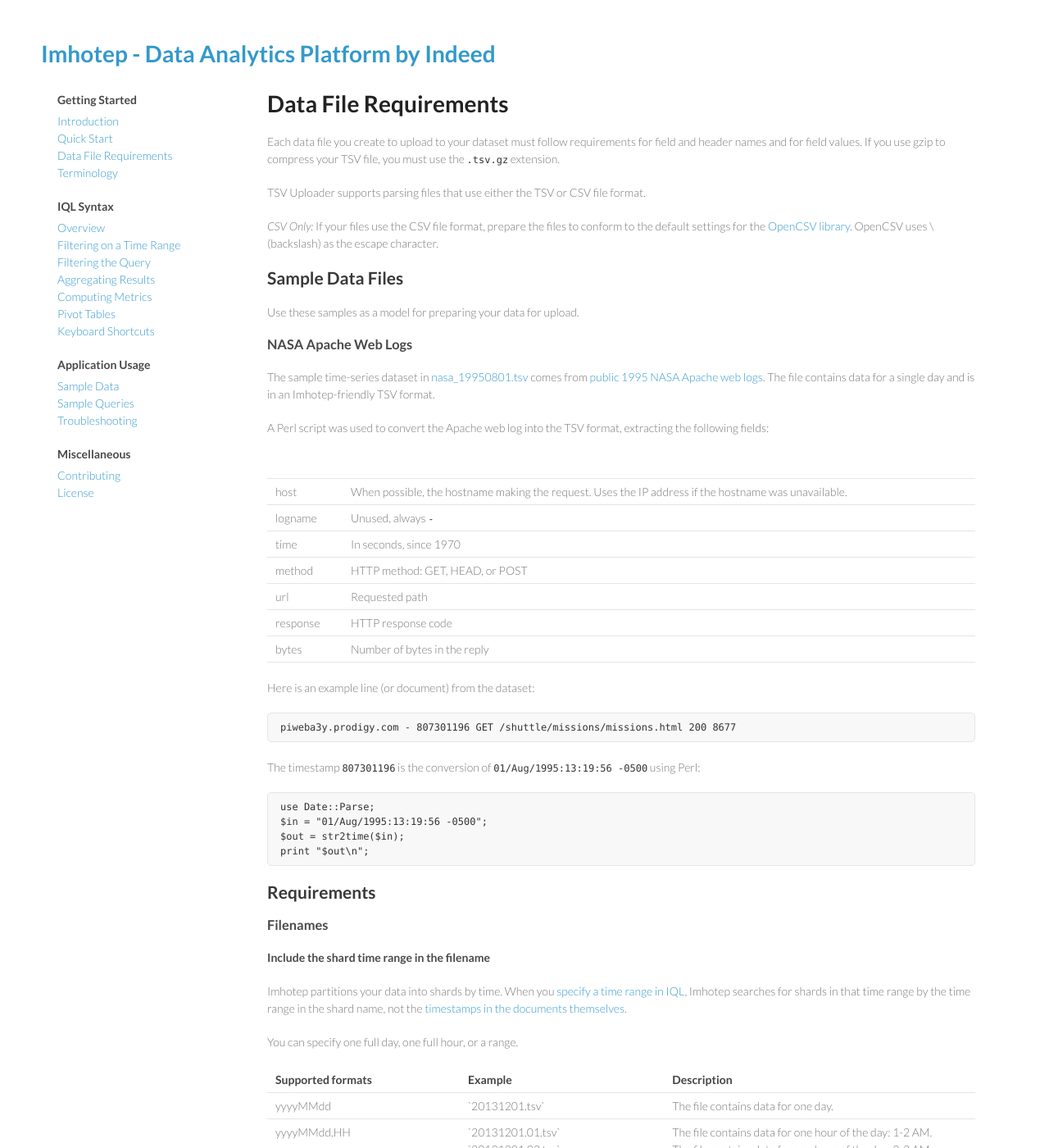
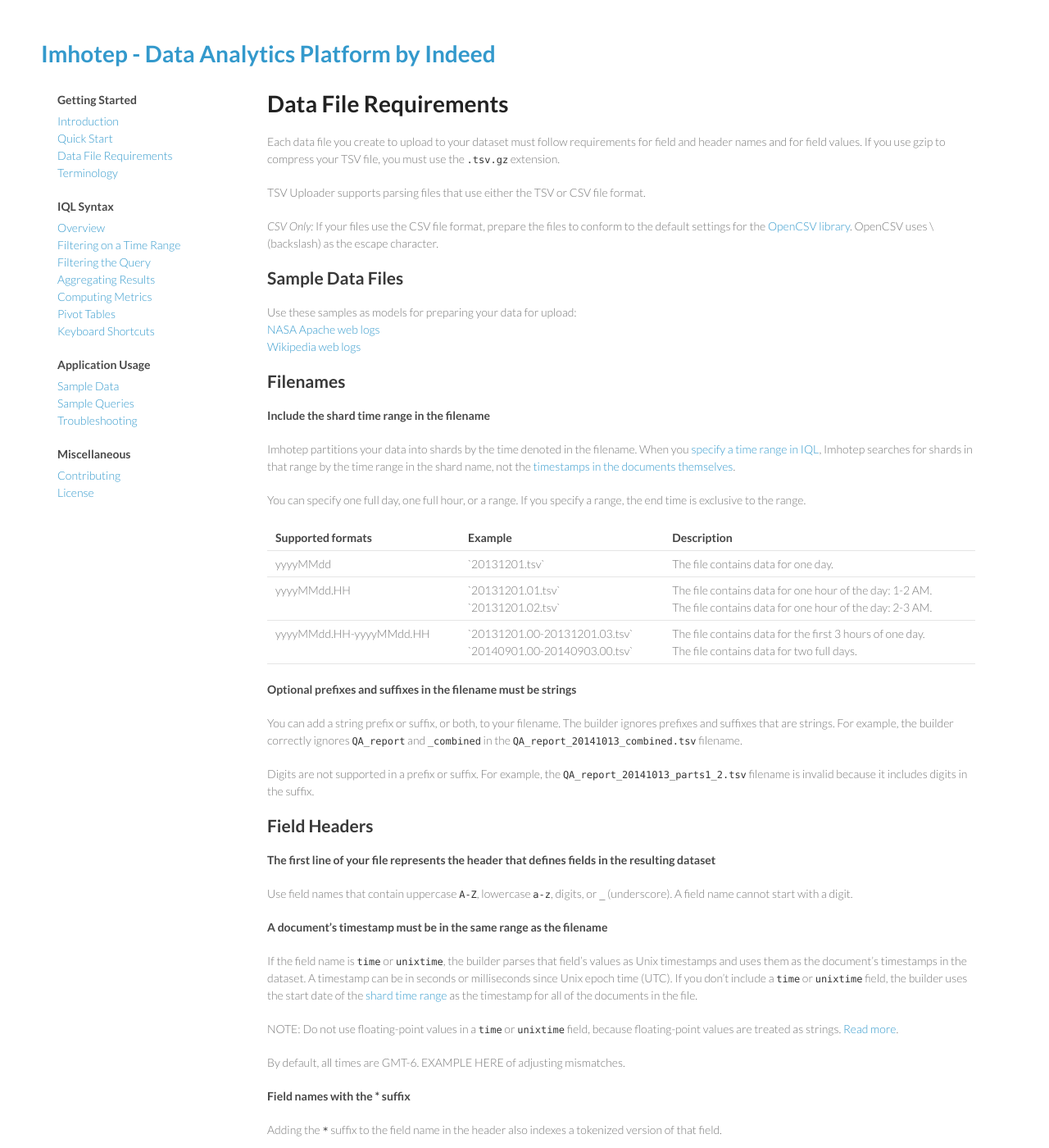
Before and after one commit to indeedeng/imhotep, a Jekyll site: the page built from docs/data-file-requirements.md, in a window 1280 px wide and 1400 px high. Shown: the whole window at 82% size. Built offline with Jekyll 4.4.1, drawn with Linux system fonts in a browser that asks for light colours; Markdown is read by kramdown in place of the engine named in the settings; some of the changed text lies outside the part shown.

Commit message:
tech edits

```diff
--- a/docs/data-file-requirements.md
+++ b/docs/data-file-requirements.md
@@ -11,43 +11,16 @@
 *CSV Only:* If your files use the CSV file format, prepare the files to conform to the default settings for the [OpenCSV library](http://opencsv.sourceforge.net/apidocs/constant-values.html#au.com.bytecode.opencsv.CSVParser.DEFAULT_STRICT_QUOTES). OpenCSV uses \ (backslash) as the escape character.
 
 ## Sample Data Files
-Use these samples as a model for preparing your data for upload.
+Use these samples as models for preparing your data for upload:<br>
+[NASA Apache web logs](../sample-data#nasa-apache-web-logs)<br>
+[Wikipedia web logs](../sample-data#wikipedia-web-logs)
 
-### NASA Apache Web Logs
-The sample time-series dataset in [nasa_19950801.tsv](http://indeedeng.github.io/imhotep/files/nasa_19950801.tsv) comes from [public 1995 NASA Apache web logs](http://ita.ee.lbl.gov/html/contrib/NASA-HTTP.html). The file contains data for a single day and is in an Imhotep-friendly TSV format.
-
-A Perl script was used to convert the Apache web log into the TSV format, extracting the following fields:
-
-| | |
-| ----- | ------- |
-| host | When possible, the hostname making the request. Uses the IP address if the hostname was unavailable. |
-| logname | Unused, always `-` |
-| time | In seconds, since 1970 |
-| method | HTTP method: GET, HEAD, or POST |
-| url | Requested path |
-| response | HTTP response code |
-| bytes | Number of bytes in the reply |
-
-Here is an example line (or document) from the dataset:
-
-<pre>piweba3y.prodigy.com - 807301196 GET /shuttle/missions/missions.html 200 8677</pre>
-
-The timestamp `807301196` is the conversion of `01/Aug/1995:13:19:56 -0500` using Perl:
-
-<pre>use Date::Parse;
-$in = "01/Aug/1995:13:19:56 -0500";
-$out = str2time($in);
-print "$out\n";</pre>
-
-
-## Requirements
-
-### Filenames
+## Filenames
 
 #### <a name="shard-timerange"></a>Include the shard time range in the filename
-Imhotep partitions your data into shards by time. When you [specify a time range in IQL][timerange], Imhotep searches for shards in that time range by the time range in the shard name, not the [timestamps in the documents themselves](#time).
+Imhotep partitions your data into shards by the time denoted in the filename. When you [specify a time range in IQL][timerange], Imhotep searches for shards in that  range by the time range in the shard name, not the [timestamps in the documents themselves](#time).
 
-You can specify one full day, one full hour, or a range.
+You can specify one full day, one full hour, or a range. If you specify a range, the end time is exclusive to the range.
 <table>
   <tr>
     <th>Supported formats</th>
@@ -71,24 +44,25 @@
    </tr>
   </table>
 
-#### Do not use digits in an optional and arbitrary prefix or suffix
+#### Optional prefixes and suffixes in the filename must be strings
+You can  add a string prefix or suffix, or both, to your filename. The builder ignores prefixes and suffixes that are strings. For example, the builder correctly ignores `QA_report` and `_combined` in the  `QA_report_20141013_combined.tsv` filename.
 
-For example, the `QA_report_20141013_parts1_2.tsv` filename is invalid because it includes digits in the suffix. In contrast, the builder correctly ignores the optional prefix and suffix in the  `QA_report_20141013_combined.tsv` filename.
+Digits are not supported in a prefix or suffix. For example, the `QA_report_20141013_parts1_2.tsv` filename is invalid because it includes digits in the suffix.
 
-### Field Headers
+## Field Headers
 
 #### The first line of your file represents the header that defines fields in the resulting dataset
 
 Use field names that contain uppercase `A-Z`, lowercase `a-z`, digits, or `_` (underscore). A field name cannot start with a digit.
 
 
-#### <a name="time"></a>time or unixtime field names
+#### <a name="time"></a>A document's timestamp must be in the same range as the filename
 
-If the field name is `time` or `unixtime`, the builder parses that field’s values as Unix timestamps and uses them as the document’s timestamps in the dataset. A timestamp can be in seconds or milliseconds since Unix epoch time (UTC). By default, all times are GMT-6.
+If the field name is `time` or `unixtime`, the builder parses that field’s values as Unix timestamps and uses them as the document’s timestamps in the dataset. A timestamp can be in seconds or milliseconds since Unix epoch time (UTC). If you don't include a `time` or `unixtime` field, the builder uses the start date of the [shard time range](#shard-timerange) as the timestamp for all of the documents in the file.
 
 NOTE: Do not use floating-point values in a `time` or `unixtime` field, because floating-point values are treated as strings. [Read more](#floating).
 
-If you don't include a `time` or `unixtime` field, the builder uses the start date of the [shard time range](#shard-timerange) as the timestamp for all of the documents in the file.
+By default, all times are GMT-6. EXAMPLE HERE of adjusting mismatches.
 
 #### Field names with the * suffix
 
@@ -126,7 +100,7 @@
 </table>
 
 
-### Field Values
+## Field Values
 
 #### Prepare the values in your data file
 
```
Also changed, not shown: other parts of docs/data-file-requirements.md (+1 -0 lines).
